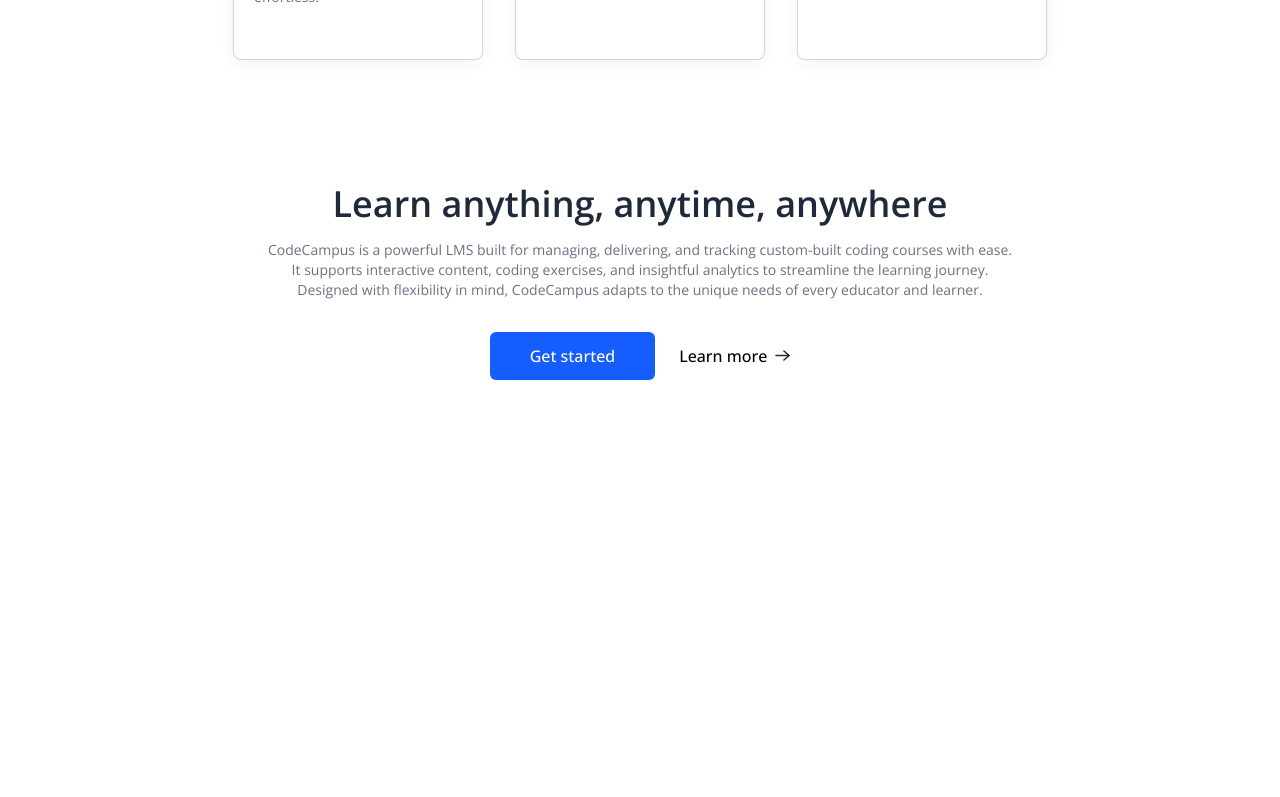
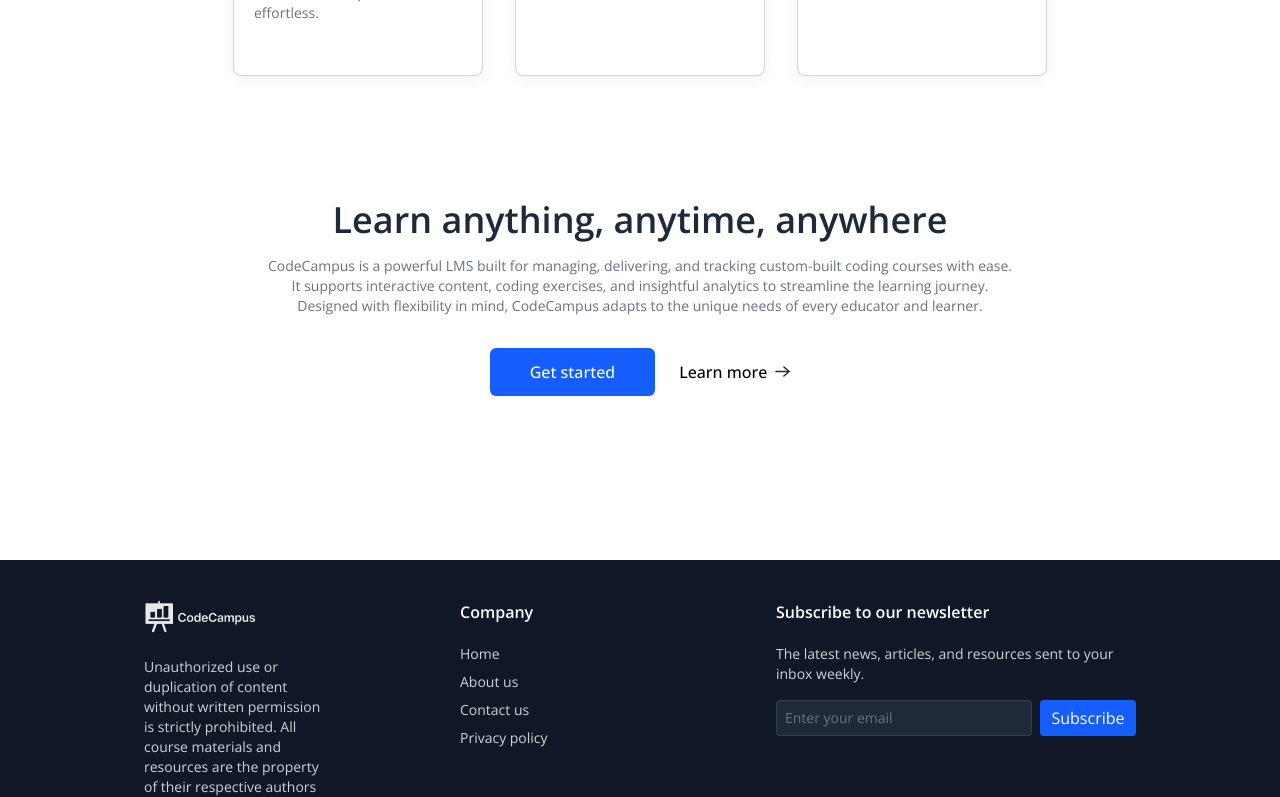
Before and after one commit to LuckyRathore911/learning-management-system, a React (Vite) app in the folder client/: page / in a window 1280 px wide. Shown: the part 2000-2797 px from the top of the page. Before the commit the page ends 2476 px from the top, so only its background shows below. Built offline with nearby package versions, Linux system fonts and the light colour scheme; no server answers.

Commit message:
added footer

```diff
--- a/client/src/components/learner/Footer.jsx
+++ b/client/src/components/learner/Footer.jsx
@@ -1,11 +1,62 @@
-import React from 'react'
+import React from "react";
+import { assets } from "../../assets/assets";
 
 const Footer = () => {
   return (
-    <div>
-      Footer
-    </div>
-  )
-}
+    <footer className="bg-gray-900 md:px-36 text-left w-full mt-10">
+      <div className="flex flex-col md:flex-row items-start px-8 md:px-0 justify-center gap-10 md:gap-32 py-10 border-b border-white/30">
+        <div className="flex flex-col md:items-start items-center w-full">
+          <img src={assets.logo_dark} alt="logo" className="w-28" />
+          <p className="mt-6 text-center md:text-left text-sm text-white/80">
+            Unauthorized use or duplication of content without written
+            permission is strictly prohibited. All course materials and
+            resources are the property of their respective authors and
+            CodeCampus.
+          </p>
+        </div>
 
-export default Footer
+        <div className="flex flex-col md:items-start items-center w-full">
+          <h2 className="font-semibold text-white mb-5">Company</h2>
+          <ul className="flex md:flex-col w-full justify-between text-sm text-white/80 md:space-y-2">
+            <li>
+              <a href="#">Home</a>
+            </li>
+            <li>
+              <a href="#">About us</a>
+            </li>
+            <li>
+              <a href="#">Contact us</a>
+            </li>
+            <li>
+              <a href="#">Privacy policy</a>
+            </li>
+          </ul>
+        </div>
+
+        <div className="hidden md:flex flex-col items-start w-full">
+          <h2 className="font-semibold text-white mb-5">
+            Subscribe to our newsletter
+          </h2>
+          <p className="text-sm text-white/80">
+            The latest news, articles, and resources sent to your inbox weekly.
+          </p>
+          <div className="flex items-center gap-2 pt-4">
+            <input
+              type="email"
+              placeholder="Enter your email"
+              className="border border-gray-500/30 bg-gray-800 text-gray-500 placeholder-gray-500 outline-none w-64 h-9 rounded px-2 text-sm"
+            />
+            <button className="bg-blue-600 w-24 h-9 text-white rounded">
+              Subscribe
+            </button>
+          </div>
+        </div>
+      </div>
+      <p className="py-4 text-center text-xs md:text-sm text-white/55">
+        Copyright © 2025 CodeCampus. All rights reserved.
+      </p>
+    </footer>
+  );
+};
+
+export default Footer;
--- a/client/src/components/learner/Introduction.jsx
+++ b/client/src/components/learner/Introduction.jsx
@@ -5,7 +5,7 @@ import SearchBar from "./SearchBar";
 
 const Introduction = () => {
   return (
-    <div className="flex flex-col items-center justify-center w-full md:pt-36 pt-20 px-7 md:px-0 space-y-7 text-center bg-gradient-to-b from-cyan-100/70">
+    <div className="flex flex-col items-center justify-center w-full md:pt-36 pt-20 px-7 md:px-0 space-y-9 text-center bg-gradient-to-b from-cyan-100/70">
       <h1 className="md:text-5xl text-4xl relative font-bold text-gray-800 max-w-3xl mx-auto">
         Unleash Your Potential—
         <span className="text-blue-600">One Course at a Time</span>
--- a/client/src/pages/learner/Home.jsx
+++ b/client/src/pages/learner/Home.jsx
@@ -4,6 +4,7 @@ import Introduction from "../../components/learner/Introduction";
 import CoursesSection from "../../components/learner/CoursesSection";
 import TestimonialsSection from "../../components/learner/TestimonialsSection";
 import CallToAction from "../../components/learner/CallToAction";
+import Footer from "../../components/learner/Footer";
 
 const Home = () => {
   return (
@@ -12,6 +13,7 @@ const Home = () => {
       <CoursesSection />
       <TestimonialsSection />
       <CallToAction />
+      <Footer />
     </div>
   );
 };
```
